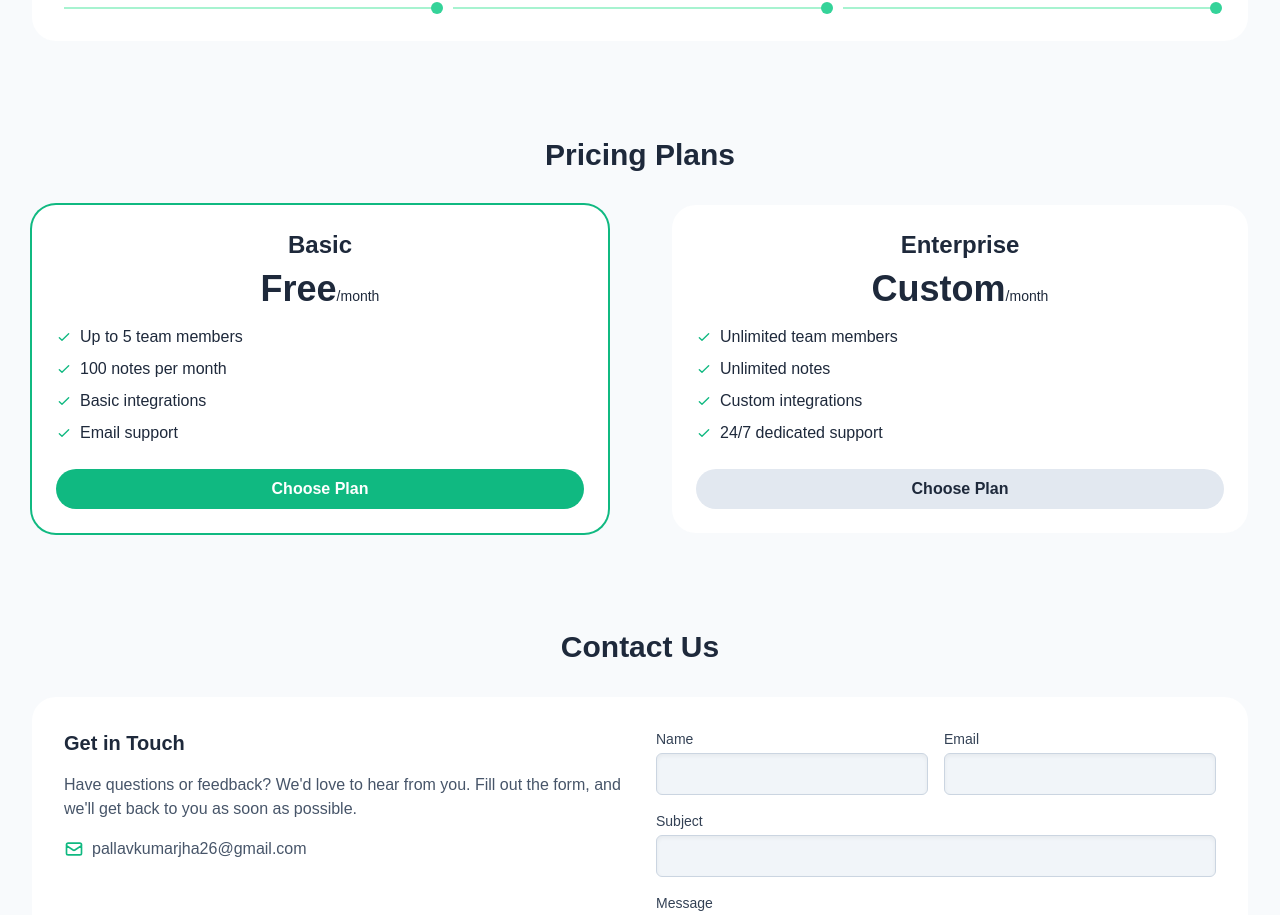
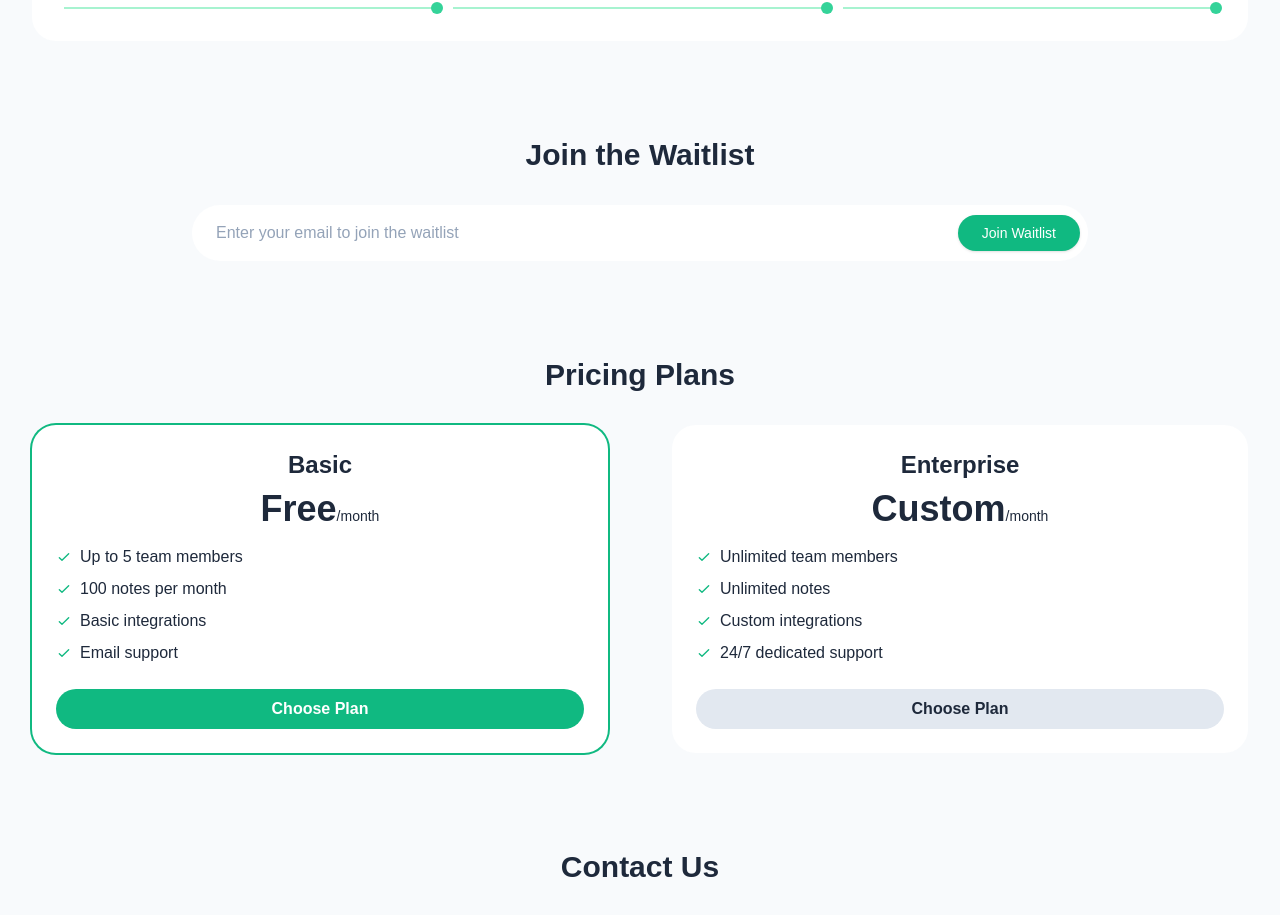
Before and after one commit to pallavkumarjha/team-task, a Next.js app: page / in a window 1280 px wide. Shown: the part 1157-2072 px from the top of the page. Built offline with nearby package versions, Linux system fonts and the light colour scheme; no server answers.

Commit message:
added waitlist option

```diff
--- /dev/null
+++ b/components/JoinTheWaitlist.jsx
@@ -0,0 +1,93 @@
+import { useState } from "react";
+import { Button } from "./ui/button";
+import { Loader2 } from "lucide-react";
+import Link from "next/link";
+import { db } from '../lib/firebase';
+import { collection, addDoc, query, where, getDocs, serverTimestamp } from 'firebase/firestore';
+import { toast } from 'react-hot-toast';
+
+export default function JoinTheWaitlistSection() {
+  const [email, setEmail] = useState('');
+  const [isSubmitting, setIsSubmitting] = useState(false);
+  const [submitStatus, setSubmitStatus] = useState('');
+
+  const handleSubmit = async (e) => {
+    e.preventDefault();
+    setIsSubmitting(true);
+    setSubmitStatus('');
+
+    // Email validation
+    const emailRegex = /^[^\s@]+@[^\s@]+\.[^\s@]+$/;
+    if (!emailRegex.test(email)) {
+      toast.error('Please enter a valid email address');
+      setIsSubmitting(false);
+      return;
+    }
+
+    try {
+      // Check if email already exists in waitlist
+      const waitlistRef = collection(db, 'waitlist');
+      const emailQuery = query(waitlistRef, where('email', '==', email));
+      const existingEmails = await getDocs(emailQuery);
+
+      if (!existingEmails.empty) {
+        toast.error('This email is already on the waitlist');
+        setIsSubmitting(false);
+        return;
+      }
+
+      // Add email to waitlist
+      await addDoc(waitlistRef, {
+        email,
+        timestamp: serverTimestamp(),
+        status: 'pending'
+      });
+
+      toast.success('Successfully joined the waitlist!');
+      setEmail('');
+      setSubmitStatus('Successfully joined the waitlist!');
+    } catch (error) {
+      console.error('Waitlist submission error:', error);
+      toast.error('An error occurred. Please try again.');
+      setSubmitStatus('An error occurred. Please try again.');
+    } finally {
+      setIsSubmitting(false);
+    }
+  };
+
+  return (
+    <section id="join-the-waitlist" className="mb-24 container mx-auto px-4">
+      <h2 className="text-3xl font-semibold mb-8 text-center">Join the Waitlist</h2>
+      <div className="max-w-4xl mx-auto bg-white dark:bg-slate-800 rounded-full shadow-neomorphic-light dark:shadow-neomorphic-dark p-2">
+        <form onSubmit={handleSubmit} className="flex items-center space-x-2">
+          <div className="flex-grow">
+            <input
+              type="email"
+              value={email}
+              onChange={(e) => setEmail(e.target.value)}
+              required
+              placeholder="Enter your email to join the waitlist"
+              className="w-full px-4 py-2 bg-transparent focus:outline-none text-slate-700 dark:text-slate-200 placeholder-slate-400"
+            />
+          </div>
+          <Button
+            type="submit"
+            disabled={isSubmitting}
+            className="rounded-full px-6 py-2 bg-emerald-500 hover:bg-emerald-600 text-white flex items-center"
+          >
+            {isSubmitting ? (
+              <Loader2 className="mr-2 h-4 w-4 animate-spin" />
+            ) : (
+              'Join Waitlist'
+            )}
+          </Button>
+        </form>
+        {/* {submitStatus && (
+          <p className={`text-center mt-2 text-sm ${submitStatus.includes('Successfully') ? 'text-emerald-600' : 'text-red-500'}`}>
+            {submitStatus}
+          </p>
+        )} */}
+      </div>
+    </section>
+  );
+}
--- a/components/home.jsx
+++ b/components/home.jsx
@@ -11,6 +11,7 @@ import { Button } from "../components/ui/button"
 import ContactSection from "./ContactForm"
 import Footer from "./Footer";
 import PricingCard from "./PricingCard";
+import JoinTheWaitlistSection from "./JoinTheWaitlist";
 
 export default function HomePage() {
   const { isDarkMode, toggleDarkMode } = useDarkMode()
@@ -152,6 +153,7 @@ export default function HomePage() {
         <HeroSection />
         <FeaturesSection />
         <HowItWorksSection />
+        <JoinTheWaitlistSection />
         <PricingSection />
         <ContactSection />
       </main>
@@ -325,3 +327,19 @@ function PricingSection() {
     </section>
   )
 }
+
+// function JoinTheWaitlistSection() {
+//   return (
+//     <section id="join-the-waitlist" className="mb-24">
+//       <h2 className="text-3xl font-semibold mb-8 text-center">Join the Waitlist</h2>
+//       <div className="flex items-center justify-center">
+//         <Link
+//           href="/waitlist"
+//           className="bg-emerald-500 text-white px-6 py-3 rounded-full shadow-neomorphic-light dark:shadow-neomorphic-dark transition-transform hover:scale-105"
+//         >
+//           Join the Waitlist
+//         </Link>
+//       </div>
+//     </section>
+//   )
+// }
```
